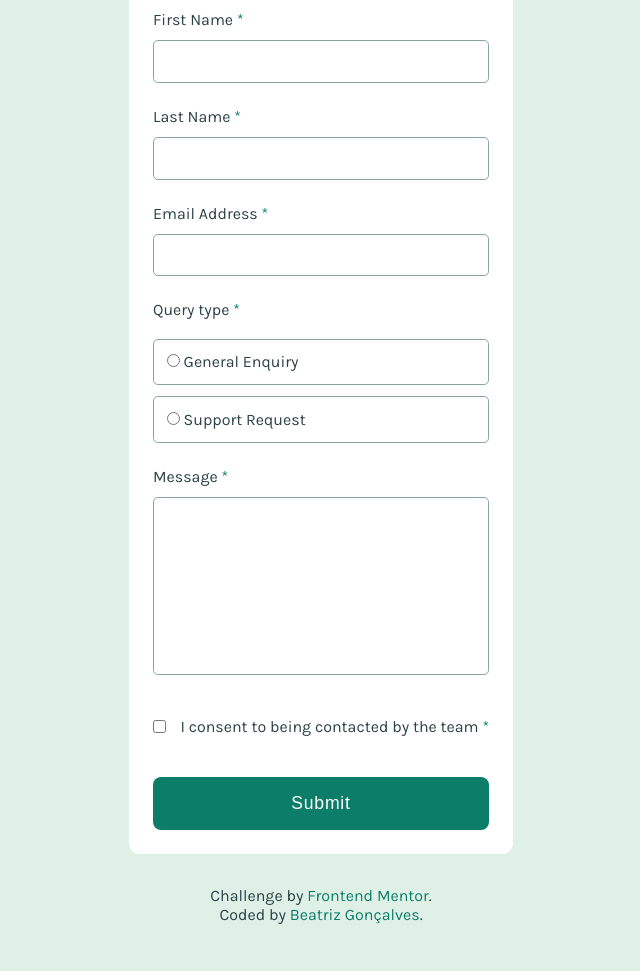
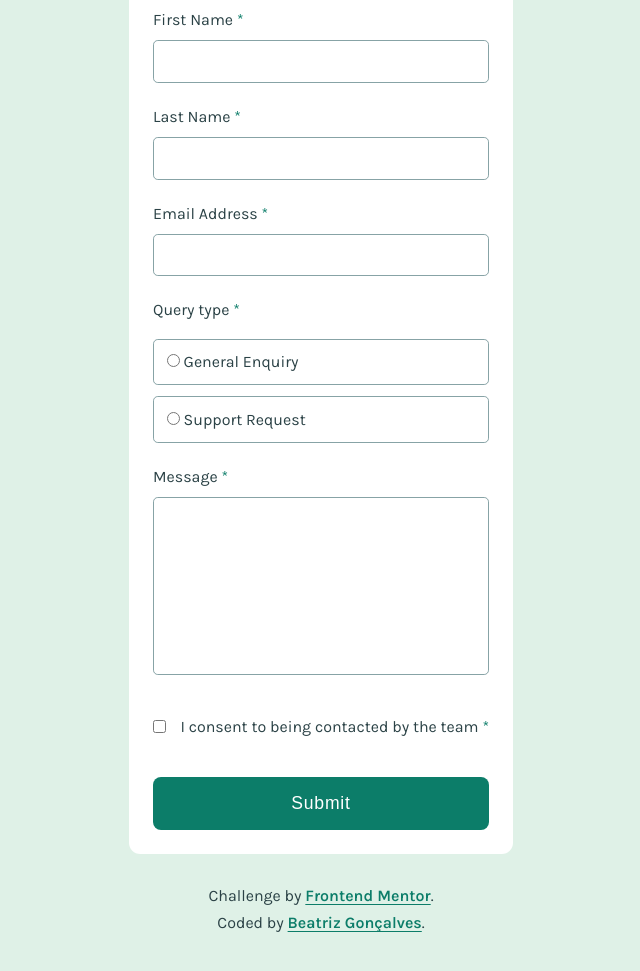
Before and after one commit to beatrizvsgoncalves/contact-form-main, a plain HTML site: page index.html in a window 1280 px wide. Shown: the part 99-1070 px from the top of the page, without its empty margins (319-959 px from the left). Drawn offline with Linux system fonts and the light colour scheme.

Commit message:
Improves accessibility and styling in index.html and keyboard-navigation.js
Updates HTML structure in index.html for better semantics
Enhances keyboard navigation styling in keyboard-navigation.js

Relates to #123

```diff
--- a/index.html
+++ b/index.html
@@ -120,10 +120,15 @@
 		</main>
 		<footer>
 			<div>
-				Challenge by
-				<a href="https://www.frontendmentor.io?ref=challenge">Frontend Mentor</a
-				>. Coded by
-				<a href="https://github.com/beatrizvsgoncalves">Beatriz Gonçalves</a>.
+				<p>
+					Challenge by
+					<a href="https://www.frontendmentor.io?ref=challenge" class="keyboard-navigation">Frontend Mentor</a
+					>.
+				</p>
+				<p>
+					Coded by
+					<a href="https://github.com/beatrizvsgoncalves" class="keyboard-navigation">Beatriz Gonçalves</a>.
+				</p>
 			</div>
 		</footer>
 	</body>
--- a/src/js/keyboard-navigation.js
+++ b/src/js/keyboard-navigation.js
@@ -49,7 +49,7 @@ function focusInNextElement() {
 
 function focusRadioAndCheckbox(input) {
 	if (input.type === "radio") {
-		input.parentElement.style.border = "1px solid var(--green-medium)";
+		input.parentElement.style.border = "2px solid var(--green-medium)";
 	} else if (input.type === "checkbox") {
 		input.parentElement.style.textDecoration = "underline";
 	}
--- a/src/styles/index.css
+++ b/src/styles/index.css
@@ -58,7 +58,7 @@ input, button, .div-radio-inputs, .div-checkbox label {
 }
 
 input:hover, input:focus {
-  border: 1px solid var(--green-medium);
+  border: 2px solid var(--green-medium);
 }
 
 .div-container {
@@ -97,6 +97,7 @@ textarea {
   gap: .9rem;
   line-height: 1.5rem;
   margin: 1rem auto;
+  text-underline-offset: 0.2rem;
 }
 
 .div-checkbox + span {
@@ -180,12 +181,27 @@ footer {
   text-align: center;
 }
 
+footer p {
+  margin-bottom: .5rem;
+}
+
 footer a {
   color: var(--green-medium);
-  text-decoration: none;
+  font-weight: 600;
+  text-underline-offset: 0.2rem;
 }
 
 footer a:hover {
-  color: var(--grey-darker);
+  color: var(--green-darker);
   text-decoration: underline;
 }
+
+footer a:visited {
+  color: var(--green-darker);
+}
+
+footer a:focus {
+  border-radius: .1rem;
+  outline: 2px solid var(--green-darker);
+  outline-offset: 1px;
+}
```
